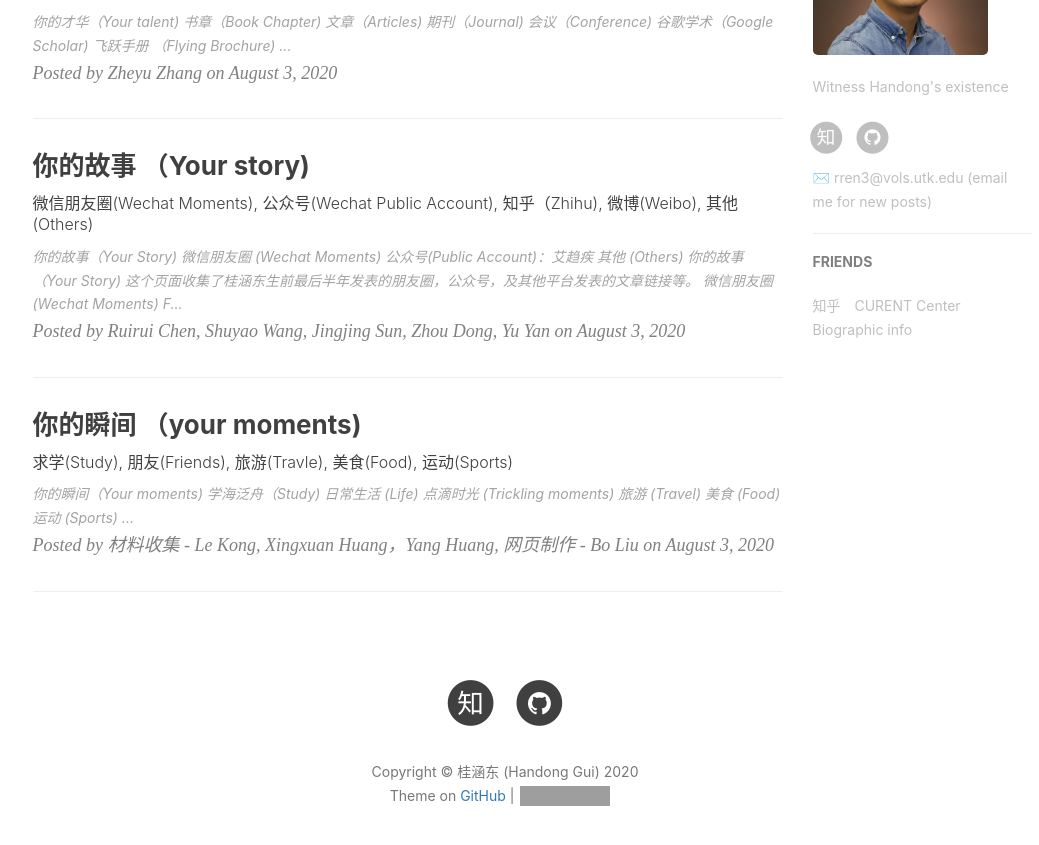
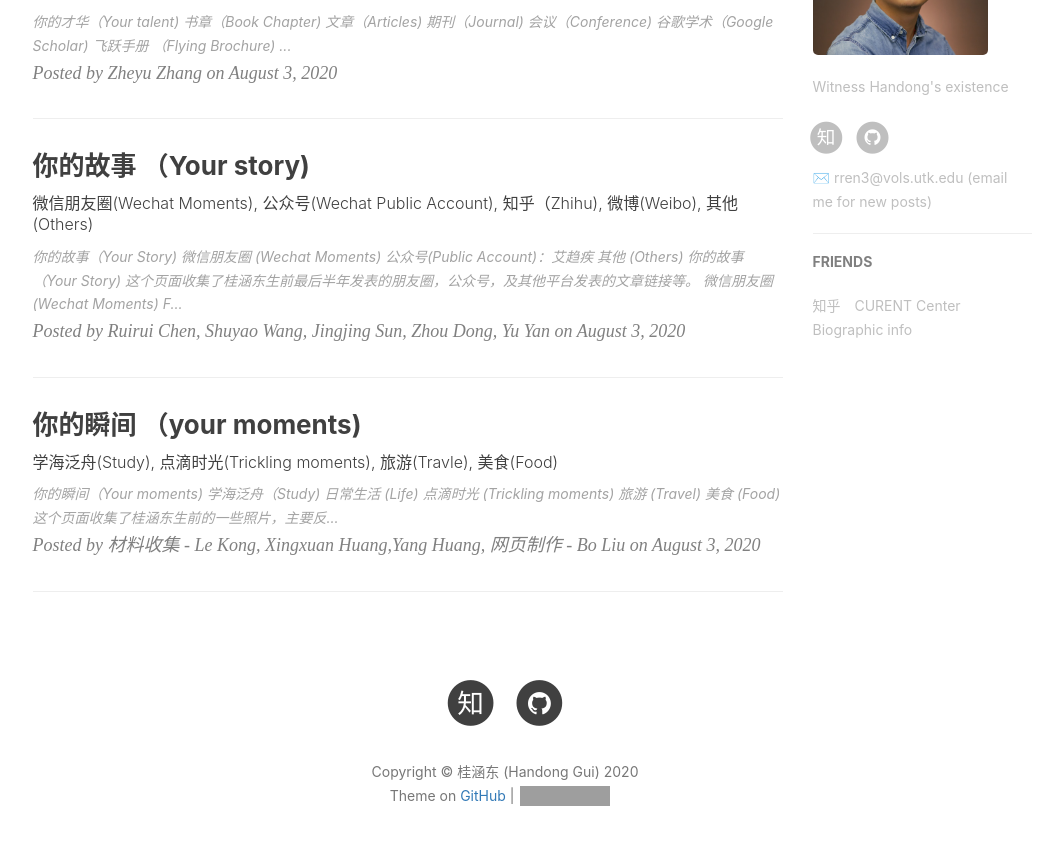
Before and after one commit to HandongGui/HandongGui.github.io, a Jekyll site: the page built from index.html, in a window 1280 px wide and 900 px high, scrolled down 711 px. Shown: the top 845 px of the window, without its empty margins (135-1174 px from the left). Built offline with Jekyll 4.4.1, drawn with Linux system fonts in a browser that asks for light colours; nearby versions of some CDN libraries; the list of posts is cut into pages by our own code; comment, search, counter and statistics services are not loaded; grey boxes are pictures that could not be loaded.

Commit message:
Update 2020-08-03-Moment.md

```diff
--- a/_posts/2020-08-03-Moment.md
+++ b/_posts/2020-08-03-Moment.md
@@ -1,9 +1,9 @@
 ---
 layout:     post
 title:      你的瞬间 （your moments)
-subtitle:   求学(Study), 朋友(Friends), 旅游(Travle), 美食(Food), 运动(Sports)
+subtitle:   学海泛舟(Study), 点滴时光(Trickling moments), 旅游(Travle), 美食(Food)
 date:       2020-08-03
-author:     材料收集 - Le Kong, Xingxuan Huang，Yang Huang, 网页制作 - Bo Liu
+author:     材料收集 - Le Kong, Xingxuan Huang,Yang Huang, 网页制作 - Bo Liu
 header-img: img/pe.png
 catalog: true
 password: true
@@ -15,7 +15,7 @@ tags:
 * Catalog
 {:toc #markdown-toc}
 
-> 这个页面收集了桂涵东生前的一些照片，主要反映了他在美国田纳西大学求学的日子。包含了他学术活动的照片，平日的生活照片（比如和好友相聚，和大家游玩爬山，去各地旅游，各个大学实验室参观，自己烹制或者去各地体验的美食，平日运动活动等）。
+> 这个页面收集了桂涵东生前的一些照片，主要反映了他在美国田纳西大学求学的日子。包含了他学术活动的照片，平日的生活照片（比如和好友相聚，和大家游玩爬山，去各地旅游，各个大学实验室参观，自己烹制或者去各地体验的美食等）。
 
 # 你的瞬间（Your moments)
 
@@ -39,5 +39,3 @@ tags:
 ### 旅游 (Travel)
 
 ### 美食 (Food)
-
-### 运动 (Sports)
```
